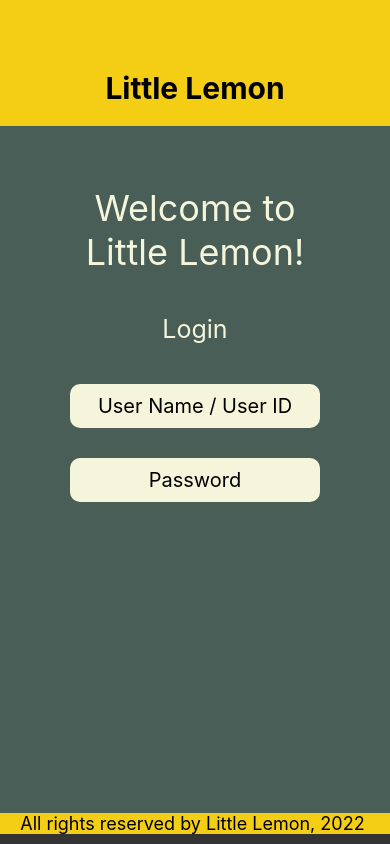
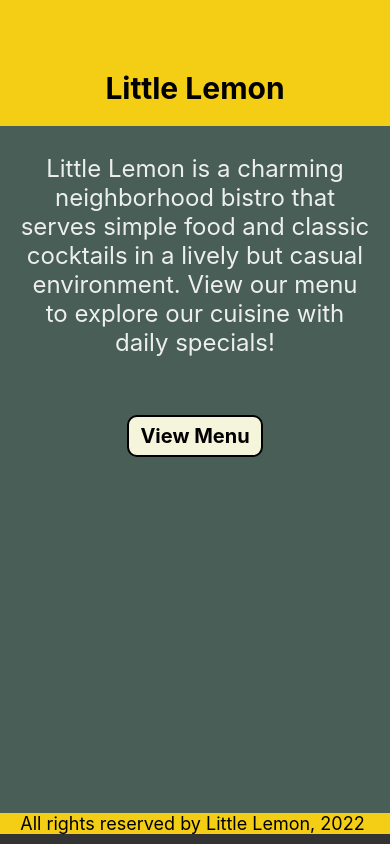
Before and after one commit to Sammy970/Sample-React-Native-App, a React Native app: screen / in a window 390 px wide. Built offline with nearby package versions, Linux system fonts and the light colour scheme.

Commit message:
Added Pressable View Menu button in MenuItems Component

```diff
--- a/App.js
+++ b/App.js
@@ -15,10 +15,10 @@ export default function App() {
     <>
       <View style={styles.container}>
         <LittleLemonHeader />
-        {/* <MenuItems /> */}
+        <MenuItems />
         {/* <WelcomeScreen /> */}
         {/* <FeedbackForm /> */}
-        <Login />
+        {/* <Login /> */}
       </View >
 
       <View style={styles.footerContainer}>
--- a/components/MenuItems.js
+++ b/components/MenuItems.js
@@ -1,5 +1,5 @@
-import * as React from 'react'
-import { View, Text, StyleSheet, SectionList } from 'react-native'
+import { React, useState } from 'react'
+import { View, Text, StyleSheet, SectionList, Pressable } from 'react-native'
 
 const green = '#495E57';
 const yellow = '#F4CE14';
@@ -61,6 +61,9 @@ const Footer = () => <Text style={menuStyles.headerText}>--  End  --</Text>
 
 
 const MenuItems = () => {
+
+    const [showMenu, setShowMenu] = useState(false)
+
     const renderItem = ({ item }) => <Item name={item.name} price={item.price} />;
 
     const renderSectionHeader = ({ section: { title } }) => (
@@ -72,14 +75,39 @@ const MenuItems = () => {
     return (
 
         <View style={menuStyles.container}>
+            {!showMenu && (
+                <Text style={menuStyles.bodyText}>
+                    Little Lemon is a charming neighborhood bistro that serves simple food
+                    and classic cocktails in a lively but casual environment. View our menu to explore our cuisine with daily specials!
+                </Text>
+            )}
+
+            <Pressable
+                style={menuStyles.button}
+                onPress={() => {
+                    setShowMenu(!showMenu);
+                }}
+                onLongPress={() => {
+                    console.log("Long Press Woahh!")
+                }}
+            >
+                <Text style={menuStyles.buttonText}>{showMenu ? 'Close Menu' : 'View Menu'}</Text>
+
+            </Pressable>
+
+            {showMenu && (
                 <SectionList
                     sections={menuItemsToDisplay}
                     keyExtractor={(item, index) => item + index}
                     renderItem={renderItem}
                     renderSectionHeader={renderSectionHeader}
-            // ItemSeparatorComponent={Seperator}
+                    ItemSeparatorComponent={Seperator}
                 // ListFooterComponent={Footer}
                 />
+            )}
+
+
+
         </View>
 
     );
@@ -128,6 +156,30 @@ const menuStyles = StyleSheet.create({
         width: 250,
         marginLeft: 'auto',
         marginRight: 'auto'
+    },
+    bodyText: {
+        fontSize: 24,
+        padding: 20,
+        marginVertical: 8,
+        color: '#EDEFEE',
+        textAlign: 'center',
+        backgroundColor: '#495E57',
+    },
+    button: {
+        padding: 7,
+        backgroundColor: 'beige',
+        borderWidth: 2,
+        margin: 30,
+        width: '35%',
+        borderRadius: 10,
+        marginLeft: 'auto',
+        marginRight: 'auto',
+    },
+    buttonText: {
+        fontSize: 20,
+        textAlign: 'center',
+        fontWeight: 'bold',
+        color: 'black',
     }
 })
 
```
Lines whose indentation alone changed are shown as unchanged.
